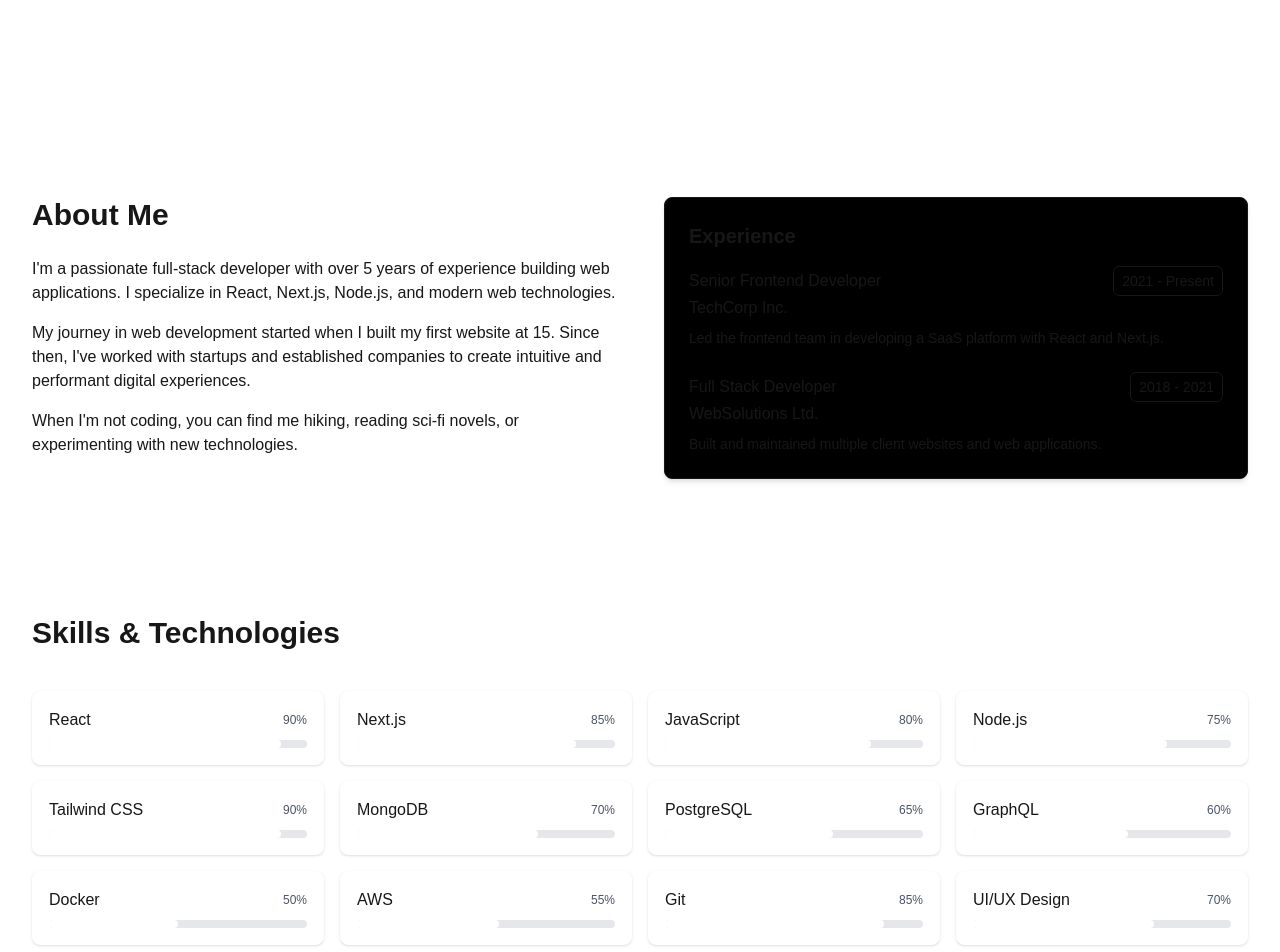
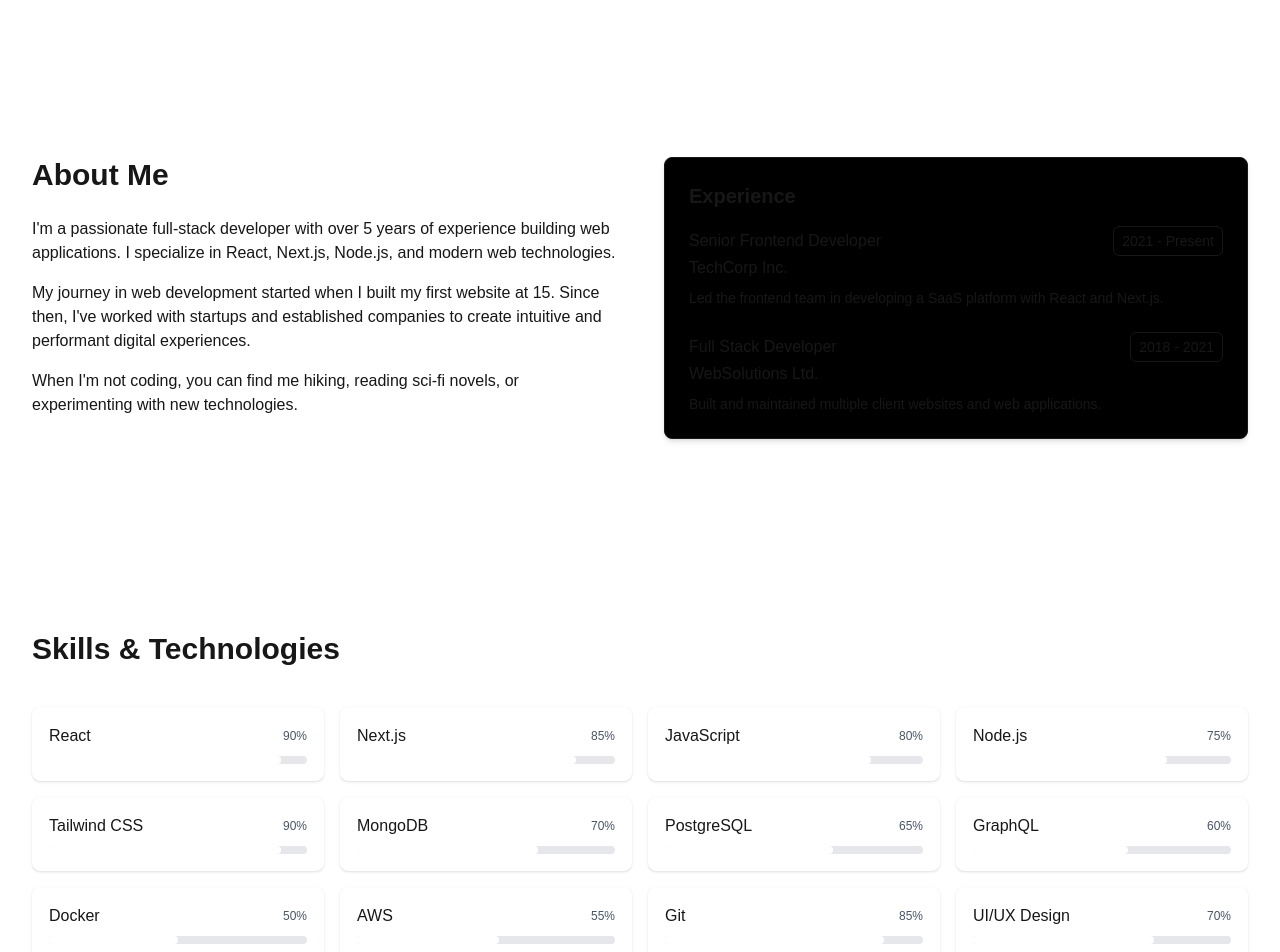
Before and after one commit to Sherrrrryyy/Personal-Portfolio, a Next.js app: page / in a window 1280 px wide. Shown: the part 740-1692 px from the top of the page. Built offline with nearby package versions, Linux system fonts and the light colour scheme.

Commit message:
refactor: adjust padding in About and Skills components for better layout

```diff
--- a/src/components/About.jsx
+++ b/src/components/About.jsx
@@ -4,7 +4,7 @@ const About = () => {
     return (
         <>
             {/* About Section */}
-            <section id="about" className="py-18 p-8 scroll-mt-20">
+            <section id="about" className="p-8 scroll-mt-20">
                 <div className="flex flex-col md:flex-row gap-12">
                     <div className="flex-1/3">
                         <h2 className="text-3xl font-bold mb-6">About Me</h2>
--- a/src/components/Skills.jsx
+++ b/src/components/Skills.jsx
@@ -4,7 +4,7 @@ import SkillBadge from './Skill-Badge';
 const Skills = () => {
   return (
     <div>
-        <section id="skills" className="p-8 py-16 scroll-mt-20">
+        <section id="skills" className="p-8 py-40 scroll-mt-20">
           <h2 className="text-3xl font-bold mb-10">Skills & Technologies</h2>
           <div className="grid grid-cols-2 md:grid-cols-3 lg:grid-cols-4 gap-4">
             <SkillBadge name="React" level={90} />
```
